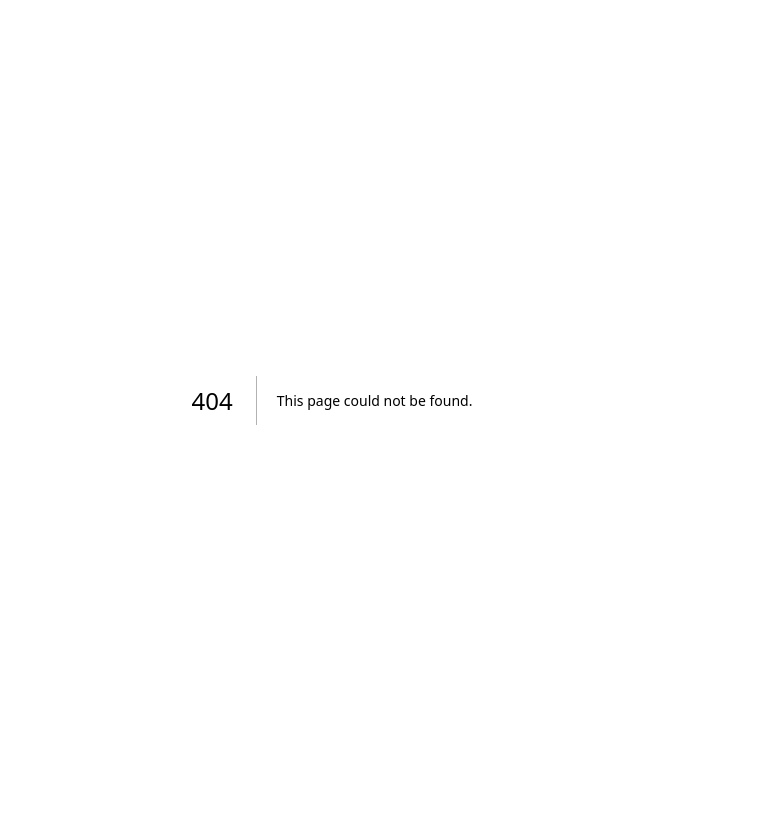
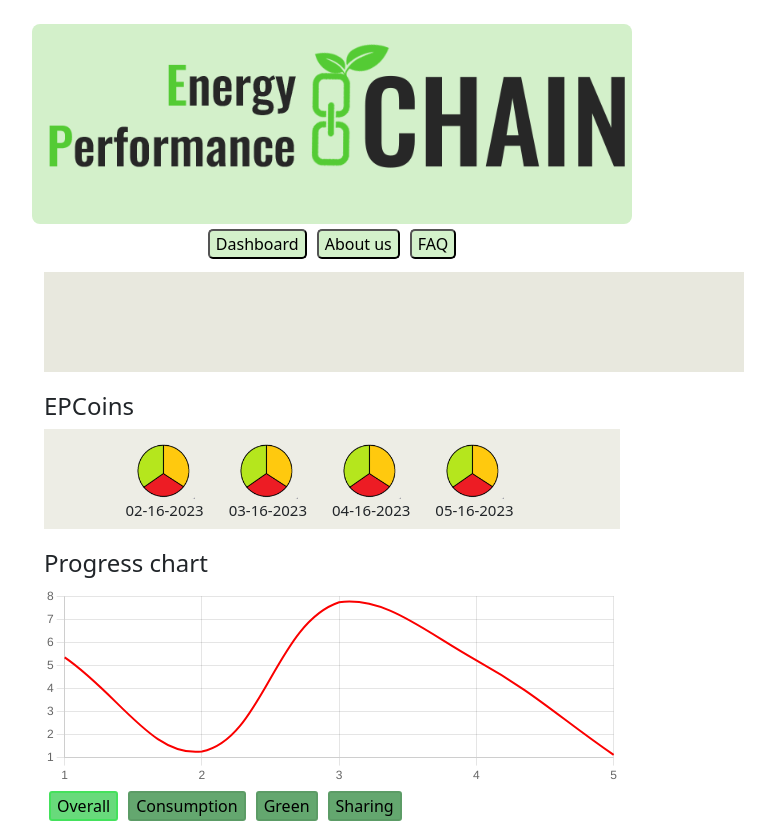
Before and after one commit to BrianBoddaert/EnergyPerformanceChain, a Next.js app: page /details in a window 1280 px wide. Before the commit this address had no page. Shown: the whole page, without its empty margins (308-1083 px from the left). Before the commit the page ends 800 px from the top, so only its background shows below. Built offline with nearby package versions, Linux system fonts and the light colour scheme.

Commit message:
Created detail page

```diff
--- /dev/null
+++ b/pages/details.js
@@ -0,0 +1,135 @@
+import {React, useState, useEffect, useRef} from 'react';
+import { Header } from './header.js';
+import Chart from 'chart.js/auto';
+
+
+import styles from '../styles/Main.module.css';
+import stylesDetails from '../styles/Details.module.css';
+
+
+function Detail({ companyData }) {
+  const [data] = useState([]);
+  const graphRefs = useRef([]);
+  const chartInstances = useRef([]);
+
+  useEffect(() => {
+    const destroyChartInstances = () => {
+      chartInstances.current.forEach((chart) => {
+        chart.destroy();
+      });
+      chartInstances.current = [];
+    };
+
+    destroyChartInstances();
+
+    graphRefs.current.forEach((ref, index) => {
+      const data = generateRandomData();
+      const ctx = ref.getContext('2d');
+      if (ctx) {
+        const chart = new Chart(ctx, {
+          type: 'line',
+          data: {
+            labels: ['1', '2', '3', '4', '5'],
+            datasets: [
+              {
+                data: data,
+                backgroundColor: 'rgba(75, 192, 192, 0.2)',
+                borderColor: 'rgba(250, 0, 0, 1)',
+                borderWidth: 2,
+                pointRadius: 0,
+                tension: 0.4
+              }
+            ]
+          },
+          options: {
+            responsive: true,
+            maintainAspectRatio: false,
+            scales: {
+              x: {
+                display: true
+              },
+              y: {
+                display: true
+              }
+            },
+            plugins: {
+              legend: {
+                display: false
+              }
+            }
+          }
+        });
+
+        chartInstances.current.push(chart);
+      }
+    });
+  }, [data]);
+
+  const generateRandomData = () => {
+    return Array.from({ length: 5 }, () => Math.random() * 10);
+  };
+
+  return (
+    <div className={`Container ${styles.Container}`}>
+      {/* HEADER */}
+      <Header />
+      <h2>{companyData.company}</h2>
+
+      {/* DESCRIPTION */}
+      <div className={`Container ${stylesDetails.Description}`}>
+        <p>{companyData.description}</p>
+      </div>
+
+      {/* NFT LIST */}
+      <h4>EPCoins</h4>
+      <div className={`Container ${stylesDetails.Progressbar}`}>
+        <div className={`Container ${stylesDetails.ProgressbarItem}`}>
+          <img src='../images/Icon.png'></img>
+          <p>02-16-2023</p>
+        </div>
+        <div className={`Container ${stylesDetails.ProgressbarItem}`}>
+          <img src='../images/Icon.png'></img>
+          <p>03-16-2023</p>
+        </div>
+        <div className={`Container ${stylesDetails.ProgressbarItem}`}>
+          <img src='../images/Icon.png'></img>
+          <p>04-16-2023</p>
+        </div>
+        <div className={`Container ${stylesDetails.ProgressbarItem}`}>
+          <img src='../images/Icon.png'></img>
+          <p>05-16-2023</p>
+        </div>
+      </div>
+
+      {/* PROGRESS GRAPH */}
+      <div className={`Container ${stylesDetails.ProgressChart}`}>
+        <h4>Progress chart</h4>
+        <canvas ref={(ref) => graphRefs.current[0] = ref}></canvas>
+        <button className={`${stylesDetails.selectedButton}`}>Overall</button>
+        <button>Consumption</button>
+        <button>Green</button>
+        <button>Sharing</button>
+      </div>
+
+
+    </div>
+  );
+}
+
+export async function getServerSideProps(context) {
+  const dataToSend = { company: 'placeholder', description: '', consumption: 100,  green: 30, sharing: 70};
+
+  dataToSend.company = context.query.company;
+  dataToSend.description = context.query.description;
+  dataToSend.consumption = context.query.consumption;
+  dataToSend.green = context.query.green;
+  dataToSend.sharing = context.query.sharing;
+
+  return {
+    props: {
+      companyData: dataToSend,
+    },
+  };
+}
+
+export default Detail;
--- a/pages/header.js
+++ b/pages/header.js
@@ -9,7 +9,7 @@ export function Header() {
                 </div>
             </div>
             <div className={`${styles.buttonsholder}`}>
-                <a href="/dashboard"><button>Dashboard</button></a>
+                <a href="/"><button>Dashboard</button></a>
                 <a href="/about"><button>About us</button></a>
                 <a href="/faq"><button>FAQ</button></a>
             </div>
--- /dev/null
+++ b/styles/Details.module.css
@@ -0,0 +1,52 @@
+.Description{
+  background-color: rgb(232, 232, 222);
+  width: 700px;
+  height: 100px;
+  padding: 10px;
+  margin-bottom: 20px;
+}
+
+.Progressbar{
+  background-color: rgb(237, 237, 229);
+  padding-top: 20px;
+  display: flex;
+  justify-content: center;
+  align-items: center;
+  height: 100px;
+}
+
+.ProgressbarItem{
+  margin-right: 25px;
+
+  display: flex;
+  flex-direction: column;
+  align-items: center;
+  text-align: center;
+}
+
+.ProgressbarItem img{
+  width: 60px;
+}
+
+.ProgressbarItem p{
+  font-size: 15px;
+}
+
+.ProgressChart{
+  margin-top: 20px;
+  height: 200px;
+}
+
+.ProgressChart button{
+  margin: 5px;
+  border: 2px solid rgb(92, 156, 102);
+  background-color: rgb(100, 167, 111);
+  border-radius: 3px;
+}
+
+.selectedButton{
+  margin: 5px;
+  border: 2px solid rgb(68, 225, 92) !important;
+  background-color: rgb(104, 218, 123) !important;
+  border-radius: 3px;
+}
```
Also changed, not shown: pages/table.js (+12 -1 lines), styles/Table.module.css (+9 -0 lines).
